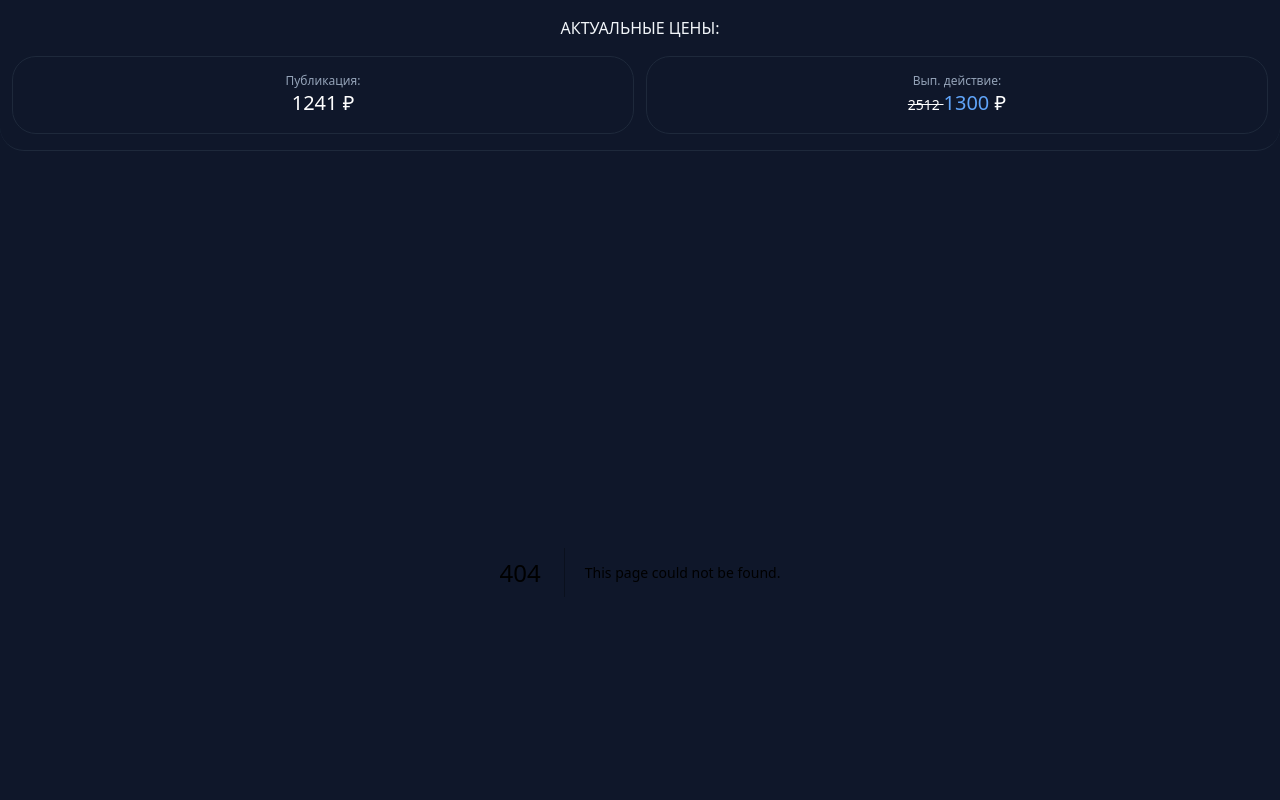
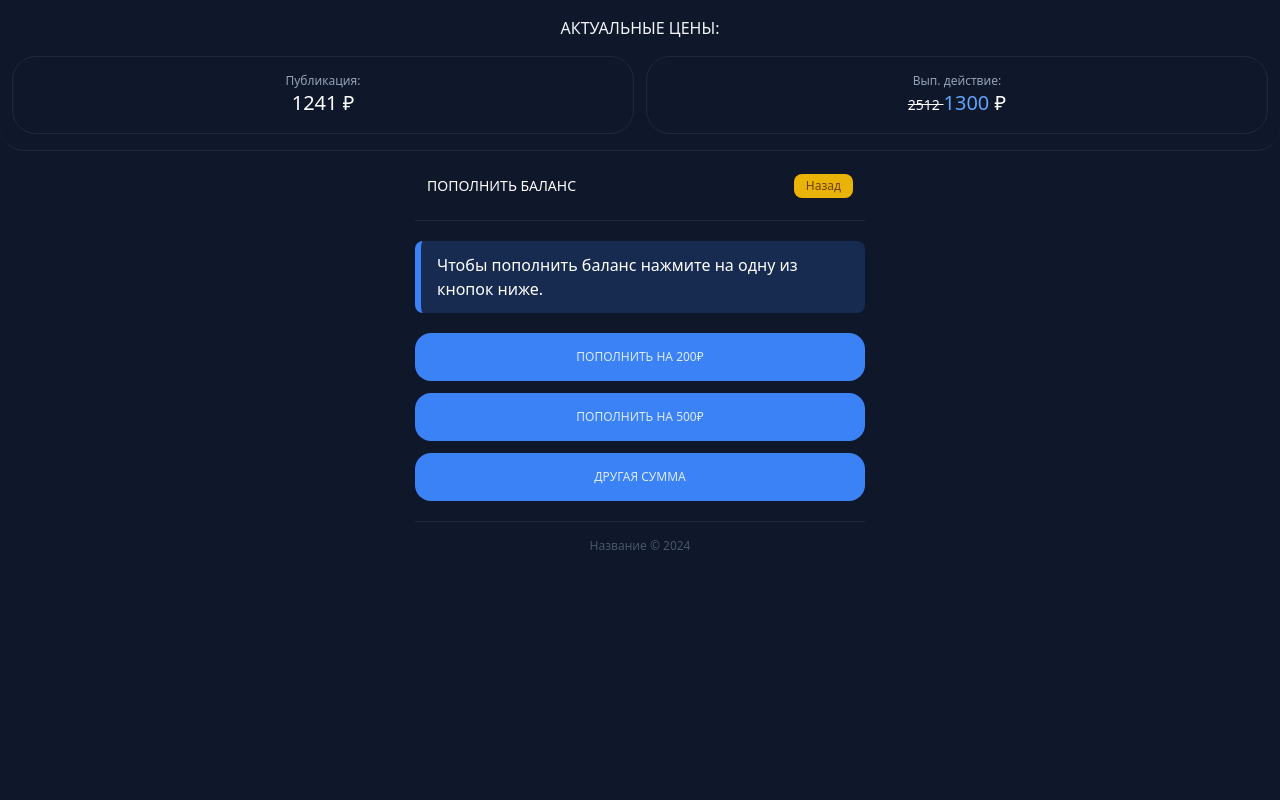
Before and after one commit to a1kashnya/seller-telegram-web-app, a Next.js app: page /pages/balance/deposit in a window 1280 px wide. Before the commit this address had no page. Shown: the top 800 px of the page. Built offline with nearby package versions, Linux system fonts and the light colour scheme.

Commit message:
Add balance/deposite page

```diff
--- /dev/null
+++ b/app/_components/balance/deposit/BalanceDeposit.js
@@ -0,0 +1,32 @@
+import Title from "@/_components/_ui/Title"
+import Link from "next/link"
+
+const BalanceDeposit = () => {
+    const history = [
+        {
+            id: 1,
+            date: '01.01.1994',
+            cost: '2000',
+            method: 'Наличными'
+        },
+        {
+            id: 2,
+            date: '01.01.1994',
+            cost: '2000',
+            method: 'Наличными'
+        }
+    ]
+    return (
+        <div>
+            <Title name="Пополнить баланс" btn />
+            <div className="grid gap-3 border-t border-b py-5 border-slate-800">
+                <div className="border-l-[6px] border-blue-500 bg-[#3b82f630] p-3 pl-4 rounded-lg text-white mb-2">Чтобы пополнить баланс нажмите на одну из кнопок ниже.</div>
+                <Link className="block w-full bg-blue-500 text-blue-100 text-xs text-center rounded-2xl font-medium uppercase px-2 py-4" href="/pages/balance/deposit/200">Пополнить на 200₽</Link>
+                <Link className="block w-full bg-blue-500 text-blue-100 text-xs text-center rounded-2xl font-medium uppercase px-2 py-4" href="/pages/balance/deposit/500">Пополнить на 500₽</Link>
+                <Link className="block w-full bg-blue-500 text-blue-100 text-xs text-center rounded-2xl font-medium uppercase px-2 py-4" href="/pages/balance/deposit/other">Другая сумма</Link>
+            </div>
+        </div>
+    )
+}
+
+export default BalanceDeposit
--- /dev/null
+++ b/app/_components/balance/deposit/BalanceDepositPayment.js
@@ -0,0 +1,48 @@
+"use client"
+
+import { useState } from 'react';
+
+import Title from "@/_components/_ui/Title"
+
+const BalanceDepositPayment = ({ amount }) => {
+    const [inputValue, setInputValue] = useState('');
+    const [displayValue, setDisplayValue] = useState(amount);
+
+    const handleInputChange = (e) => {
+        setInputValue(e.target.value);
+    }
+
+    const handleButtonClick = () => {
+        setDisplayValue(inputValue);
+    }
+    return (
+        <div>
+            <Title name="Пополнить баланс" btn />
+            <div className="grid gap-3 border-t border-b py-5 border-slate-800">
+                {
+                    displayValue === "other" ? (
+                        <>
+                            <div className="fle flex-col border-l-[6px] border-blue-500 bg-[#3b82f630] p-3 pl-4 rounded-lg text-white mb-2">
+                                <div className="mb-3">Введите сумму, которую хотите пополнить на баланс.</div>
+                                <div>- Минимальная: 200₽.</div>
+                                <div>- Максимальная: 5000₽.</div>
+                            </div>
+                            <input type="text" value={inputValue} onChange={handleInputChange} className="w-full bg-slate-900 border border-slate-800 rounded-2xl p-3 text-center text-slate-300" placeholder="Введите сумму" />
+                            <button onClick={handleButtonClick} className="block w-full bg-blue-500 text-blue-100 text-xs text-center rounded-2xl font-medium uppercase px-2 py-4">Оплатить</button>
+                        </>
+                    ) : (
+                        <div className="fle flex-col border-l-[6px] border-blue-500 bg-[#3b82f630] p-3 pl-4 rounded-lg text-white mb-2">
+                            <div>Вы хотите пополнить баланс на <b>{displayValue} рублей</b>.</div>
+                            <div className="mb-3">Оплата принимается ТОЛЬКО рублями!</div>
+                            <div className="mb-3"><b>Как только оплатите - система автоматически увидит платеж и оповестит вас.</b></div>
+                            <div>Cсылка на оплату:</div>
+                            <div className="text-blue-500 font-medium">https://google.com</div>
+                        </div>
+                    )
+                }
+            </div>
+        </div>
+    )
+}
+
+export default BalanceDepositPayment
--- a/app/_components/home/Home.js
+++ b/app/_components/home/Home.js
@@ -13,6 +13,7 @@ const Home = () => {
                 <Link className="block w-full bg-blue-500 text-blue-100 text-xs text-center rounded-2xl font-medium uppercase px-2 py-4" href="pages/team">Моя команда</Link>
                 <Link className="block w-full bg-blue-500 text-blue-100 text-xs text-center rounded-2xl font-medium uppercase px-2 py-4" href="pages/profile">Мой профиль</Link>
                 <Link className="block w-full bg-blue-500 text-blue-100 text-xs text-center rounded-2xl font-medium uppercase px-2 py-4" href="pages/balance/history">История пополнений</Link>
+                <Link className="block w-full bg-blue-500 text-blue-100 text-xs text-center rounded-2xl font-medium uppercase px-2 py-4" href="pages/balance/deposit">Пополнить баланс</Link>
             </div>
         </div>
     )
--- /dev/null
+++ b/app/pages/balance/deposit/[amount]/page.js
@@ -0,0 +1,14 @@
+import BalanceDepositPayment from "@/_components/balance/deposit/BalanceDepositPayment"
+
+export const metadata = {
+  title: "SellerWebApp | Balance deposit cost",
+  description: "SellerWebApp",
+}
+
+const BalanceDepositAmountPage = ({ params }) => {
+  return (
+    <BalanceDepositPayment amount={params.amount}/>
+  )
+}
+
+export default BalanceDepositAmountPage
--- /dev/null
+++ b/app/pages/balance/deposit/page.js
@@ -0,0 +1,12 @@
+import BalanceDeposit from "@/_components/balance/deposit/BalanceDeposit"
+
+export const metadata = {
+  title: "SellerWebApp | Balance deposit",
+  description: "SellerWebApp",
+}
+
+const BalanceDepositPage = () => {
+  return <BalanceDeposit />
+}
+
+export default BalanceDepositPage
```
